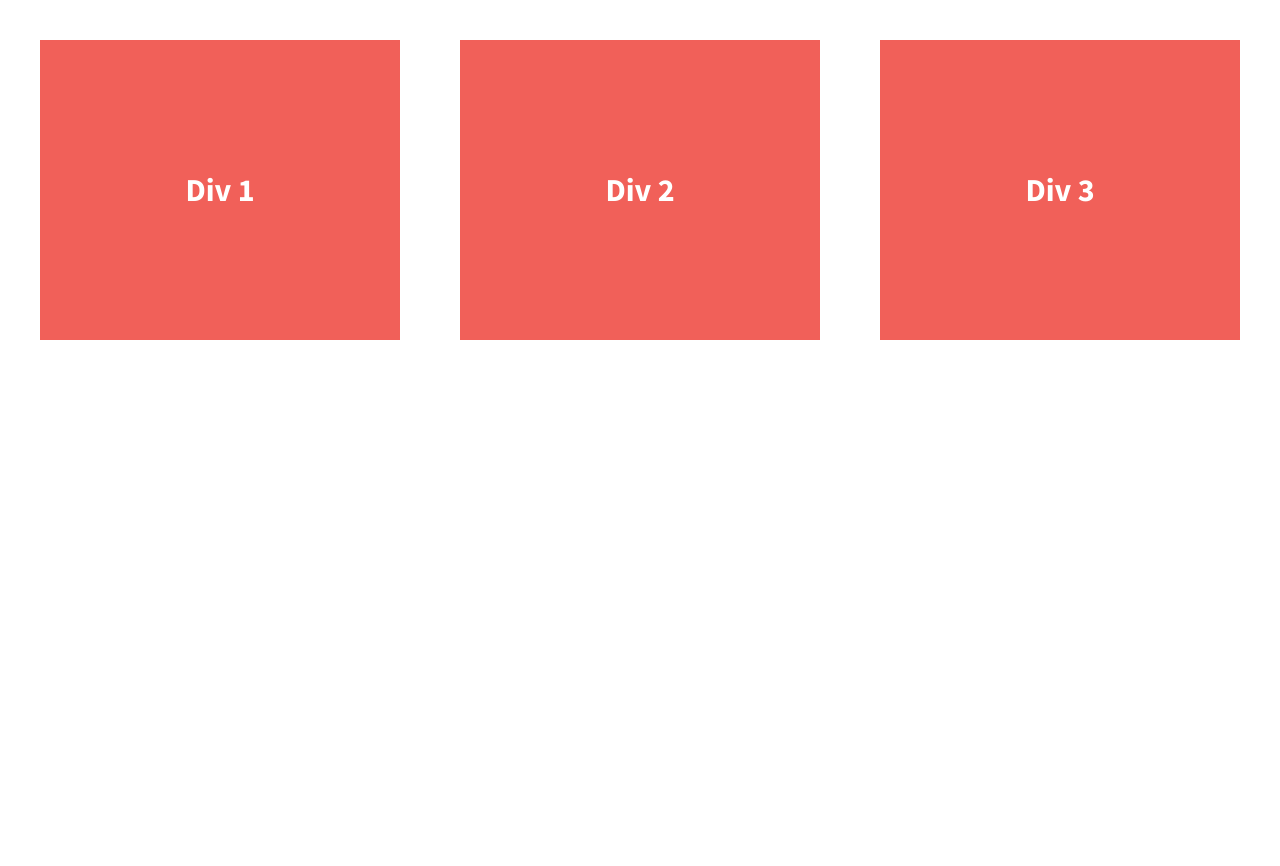
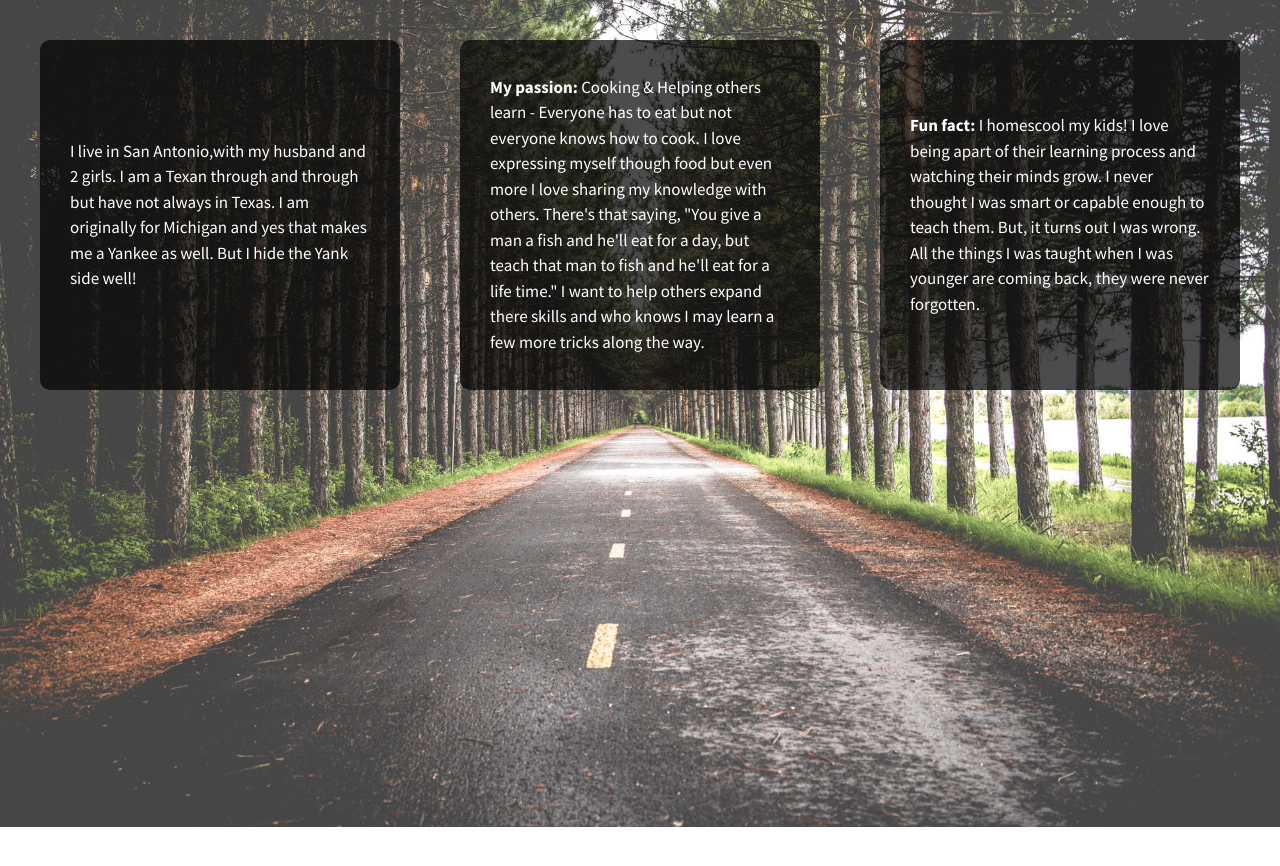
Before and after one commit to Amanda-Deen/07.01-206-divs-flexbox-starter, a plain HTML site: page index.html in a window 1280 px wide. Drawn offline with nearby package versions, Linux system fonts and the light colour scheme.

Commit message:
Added content in index.html and new css style and flexbox

```diff
--- a/css/main.css
+++ b/css/main.css
@@ -97,7 +97,8 @@ textarea {
 
 
 html {
-  background-color: #fff;
+  background: url(../img/bkgd.jpg)no-repeat center;
+  background-size: cover;
   height: 100%;
 }
 
@@ -110,8 +111,9 @@ body {
 
 .wrapper {
   /*add display:flex and set justify-content to space-between*/
-  font-weight: 700;
+  font-weight: 400;
   display: flex;
+  flex-flow: row nowrap;
   justify-content: space-between;
 }
 
@@ -119,16 +121,22 @@ body {
   /*give the divs a width of 30%, add display:flex, set justify-content and align-items to center*/
   color: #fff;
   line-height: 1.5em;
-  font-size: 1.6em;
-  background-color: #f16059;
-  height: 300px;
+  font-size: .85em;
+  background-color: #222;
+  background:rgba(0,0,0,0.7);
+  border-radius: 10px;
+  padding: 0px 30px;
+  height: 350px;
   display: flex;
   width: 30%;
+  box-sizing: border-box;
   justify-content: center;
   align-items: center;
 }
 
-
+strong {
+    font-weight: bold;
+}
 
 
 /* ==========================================================================
--- a/index.html
+++ b/index.html
@@ -23,13 +23,13 @@
 
         <section class="wrapper">
             <div class="div-1">
-                Div 1
+                <p>I live in San Antonio,with my husband and 2 girls. I am a Texan through and through but have not always in Texas. I am originally for Michigan and yes that makes me a Yankee as well. But I hide the Yank side well! </p>
             </div>
             <div class="div-2">
-                Div 2
+                <p><strong>My passion:</strong> Cooking & Helping others learn - Everyone has to eat but not everyone knows how to cook. I love expressing myself though food but even more I love sharing my knowledge with others. There's that saying, "You give a man a fish and he'll eat for a day, but teach that man to fish and he'll eat for a life time." I want to help others expand there skills and who knows I may learn a few more tricks along the way.</p>
             </div>
             <div class="div-3">
-                Div 3
+                <p><strong>Fun fact:</strong> I homescool my kids! I love being apart of their learning process and watching their minds grow. I never thought I was smart or capable enough to teach them. But, it turns out I was wrong. All the things I was taught when I was younger are coming back, they were never forgotten.</p>
             </div>
         </section>
 
```
